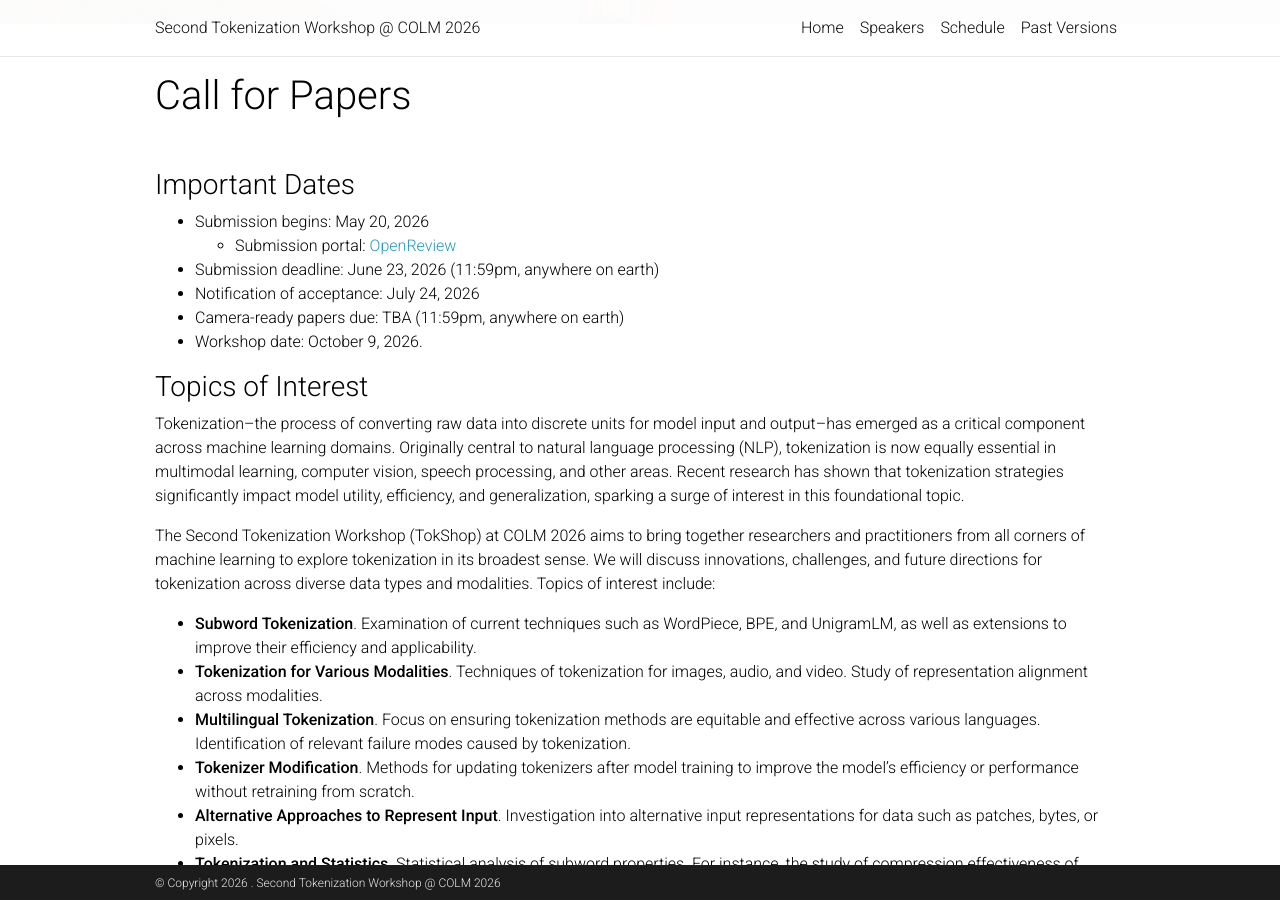
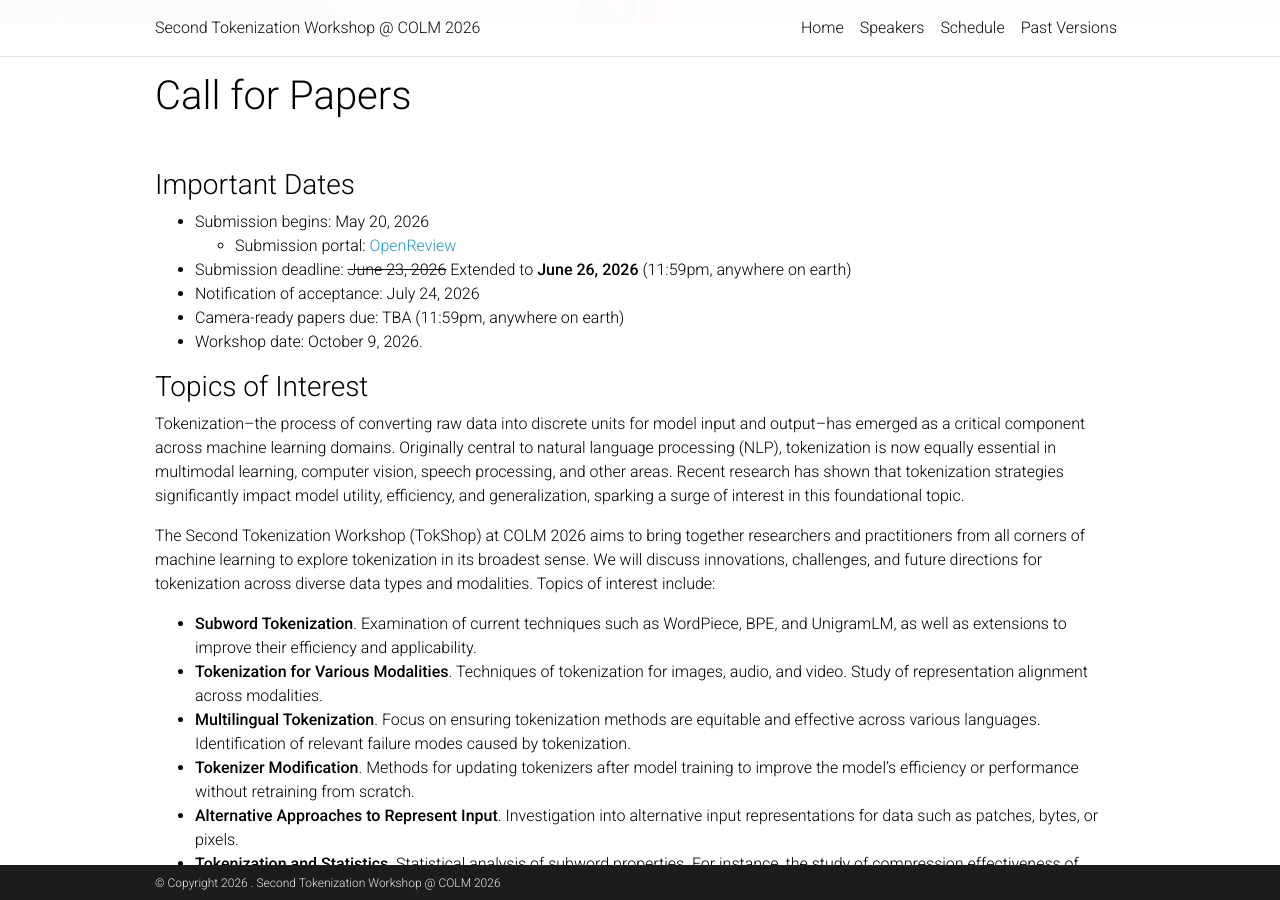
Before and after one commit to tokenization-workshop/tokenization-workshop.github.io, a Jekyll site: the page built from _pages/home.md, in a window 1280 px wide and 900 px high, scrolled down 350 px. Built offline with Jekyll 4.4.1, drawn with Linux system fonts in a browser that asks for light colours; comment, search, counter and statistics services are not loaded; a style sheet for code colours, icons or effects is not loaded.

Commit message:
deadline extension

```diff
--- a/_pages/home.md
+++ b/_pages/home.md
@@ -13,7 +13,7 @@ nav_order: 1
 
 * Submission begins: May 20, 2026
   * Submission portal: [OpenReview](https://openreview.net/group?id=colmweb.org/COLM/2026/Workshop/TokShop#tab-your-consoles)
-* Submission deadline: June 23, 2026 (11:59pm, anywhere on earth)
+* Submission deadline: ~~June 23, 2026~~ Extended to **June 26, 2026** (11:59pm, anywhere on earth)
 * Notification of acceptance: July 24, 2026
 * Camera-ready papers due: TBA (11:59pm, anywhere on earth)
 * Workshop date: October 9, 2026.
```
